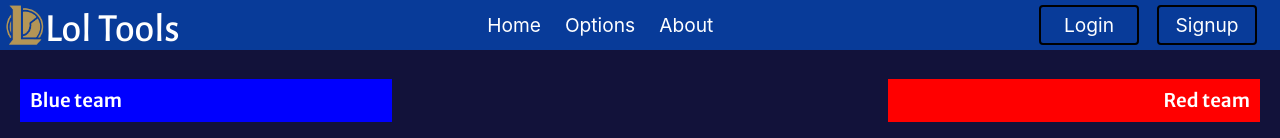
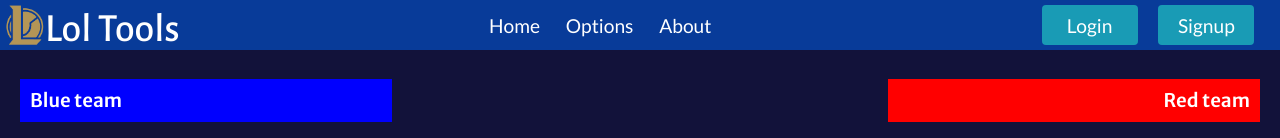
Before and after one commit to nhanaa/lol-tools, a React (Create React App) app in the folder client/: page /#/ in a window 1280 px wide. Shown: the top 138 px of the page. Built offline with nearby package versions, Linux system fonts and the light colour scheme; no server answers; a web font is replaced by a local one.

Commit message:
Restyle selected bans' borders and navbar

```diff
--- a/client/src/components/Ban.css
+++ b/client/src/components/Ban.css
@@ -5,7 +5,7 @@
   height: 70px;
 }
 .ban-item.selected {
-  border: 5px solid #fff;
+  border: 2px solid #fff;
   box-sizing: border-box;
 }
 .ban-item img {
--- a/client/src/components/Navbar.css
+++ b/client/src/components/Navbar.css
@@ -1,4 +1,4 @@
-@import url("https://fonts.googleapis.com/css2?family=Alegreya+Sans:wght@500&display=swap");
+@import url("https://fonts.googleapis.com/css2?family=Alegreya+Sans:wght@500&family=Lato:wght@400;700&display=swap");
 .navbar {
   display: flex;
   justify-content: space-between;
@@ -39,6 +39,7 @@
 }
 
 .navbar .panel-item {
+  font-family: "Lato", sans-serif;
   display: flex;
   justify-content: center;
   align-items: center;
@@ -60,6 +61,7 @@
   width: 20%;
 }
 .navbar .account-item {
+  font-family: "Lato", sans-serif;
   display: flex;
   justify-content: center;
   align-items: center;
@@ -67,7 +69,7 @@
   text-decoration: none;
   color: #fff;
   font-size: 1.2em;
-  border: 2px solid #000;
   border-radius: 4px;
   padding: 0 10px;
+  background-color: #199bb5;
 }
--- a/client/src/pages/Home.js
+++ b/client/src/pages/Home.js
@@ -56,10 +56,8 @@
   const handleBanPickSelection = (order) => {
     if (selectedBanPick !== "") {
       setSelectedBanPick2(order);
-      console.log("bp2", order);
       return;
     }
-    console.log("bp1", order);
     setSelectedBanPick(order);
   }
 
@@ -124,7 +122,6 @@
   useEffect(() => {
     // Swap champs between two order of ban/pick
     const swapChamp = (banPick1, setBanPick1, order1, banPick2, setBanPick2, order2) => {
-      console.log(banPick1[order1], banPick2[order2]);
       const temp1 = banPick1[order1];
       const temp2 = banPick2[order2];
       setBanPick1(prevBanPick1 => {
```
